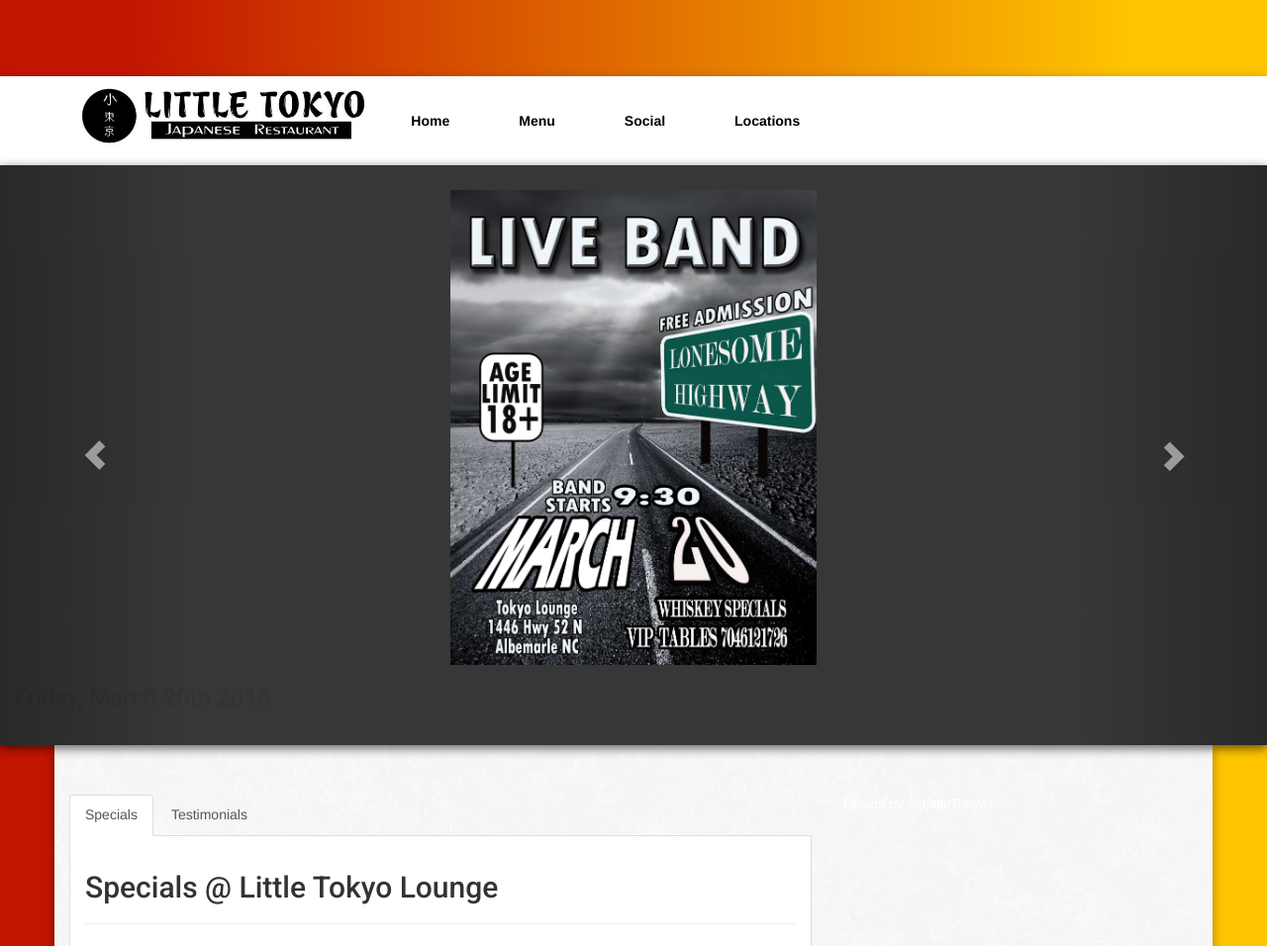
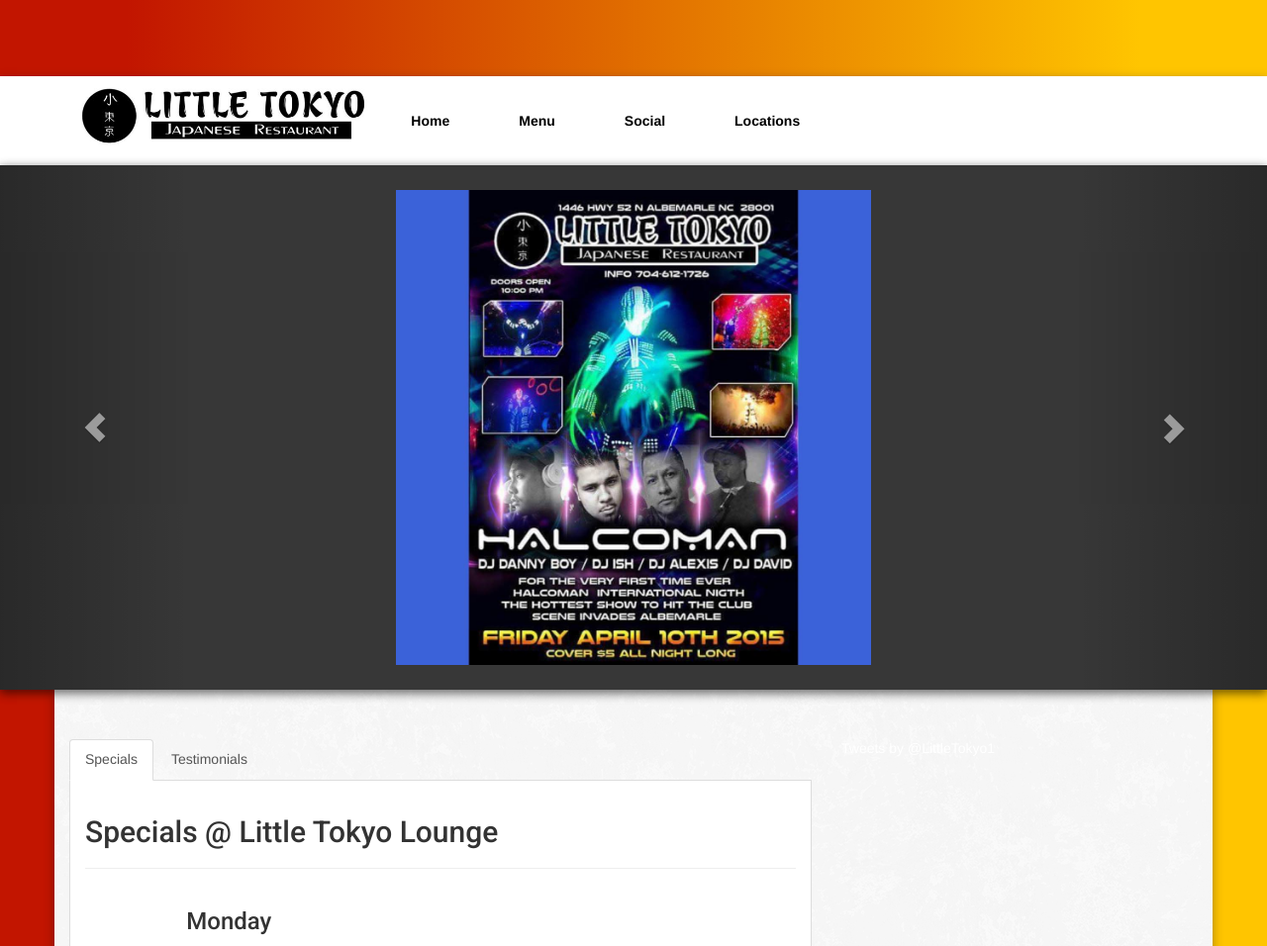
Before and after one commit to micha3lbrown/tokyo, a CakePHP app: the page made by app/View/Pages/home.ctp in a window 1280 px wide. Shown: the top 956 px of the page at 99% size. Run offline with PHP 8.4 and a stand-in for CakePHP, Linux system fonts and the light colour scheme; the template is opened without the code that fills it, so the values that code supplies are empty; some libraries are stand-ins or nearby versions; some web fonts are replaced.

Commit message:
updating slideshow April

```diff
--- a/app/View/Pages/home.ctp
+++ b/app/View/Pages/home.ctp
@@ -15,32 +15,22 @@
       <div class='carousel slide' data-ride='carousel' id='homepageCarousel'>
         <div style="width:auto; height:100%" class='carousel-inner'>
           <div class='item active'>
-            <img alt='' class="img-responsive" src='/img/slideshow/liveband.jpg'>
-            <h3 class="">Friday, March 20th 2015</h3>
+            <img alt='' src='/img/slideshow/april10.jpg'>
           </div>
           <div class='item'>
-            <img alt='' src='/img/slideshow/littlebetty.jpg'>
-            <div class='carousel-caption'>
-              <h3 class="">Saturday, March 21st 2015</h3>
-            </div>
+            <img alt='' src='/img/slideshow/april17th.jpg'>
           </div>
           <div class='item'>
-            <img alt='' src='/img/slideshow/marchSpecials.jpg'>
+            <img alt='' src='/img/slideshow/april25.jpg'>
           </div>
           <div class='item'>
-            <img alt='' src='/img/slideshow/ltdrinks.jpg'>
+            <img alt='' src='/img/slideshow/aprilSpecials.jpg'>
           </div>
           <div class='item'>
-            <img alt='' src='/img/slideshow/ltfooddrink.jpg'>
+            <img alt='' src='/img/slideshow/may1.jpg'>
           </div>
           <div class='item'>
-            <img alt='' src='/img/slideshow/ltfacebook.jpg'>
-          </div>
-          <div class='item'>
-            <img alt='' src='/img/slideshow/ltsushi.jpg'>
-          </div>
-          <div class='item'>
-            <img alt='' src='/img/slideshow/lttoon.jpg'>
+            <img alt='' src='/img/slideshow/ufc.jpg'>
           </div>
         </div>
       </div>
```
Also changed, not shown: app/webroot/img/slideshow/april10.jpg (added), app/webroot/img/slideshow/april17th.jpg (added), app/webroot/img/slideshow/april25.jpg (added), app/webroot/img/slideshow/aprilSpecials.jpg (added), app/webroot/img/slideshow/may1.jpg (added), app/webroot/img/slideshow/ufc.jpg (added).
